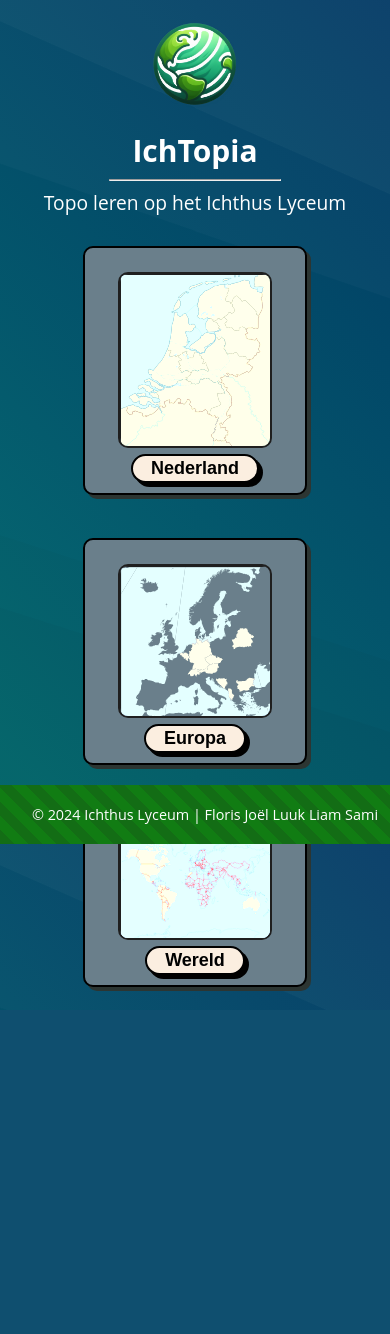
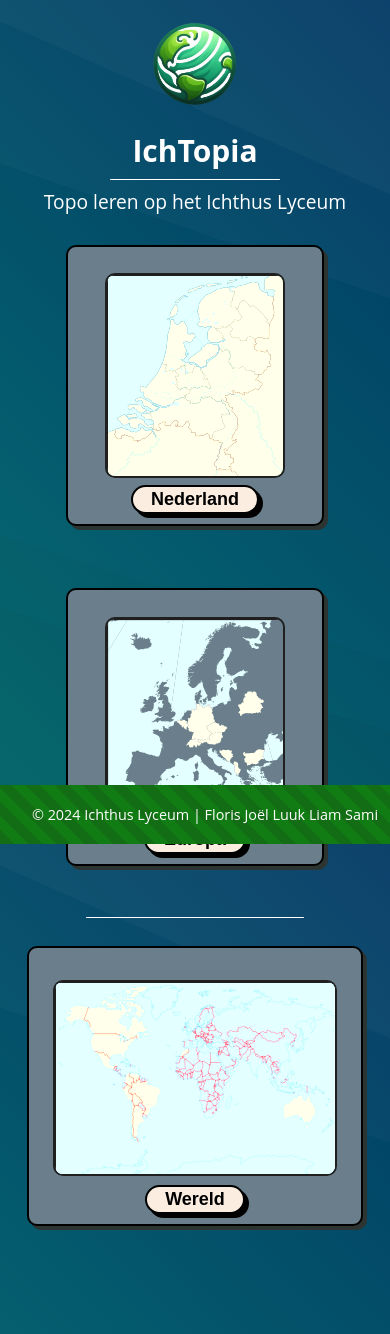
Before and after one commit to Maat8688/Ichtopia, a Flask app: page / in a window 390 px wide. Before the commit the page ends 991 px from the top, so only its background shows below. Run offline with Flask 3, Linux system fonts and the light colour scheme; some libraries are stand-ins or nearby versions.

Commit message:
mobile stuff

```diff
--- a/app/static/css/index.css
+++ b/app/static/css/index.css
@@ -1,15 +1,21 @@
 main {
-  margin: 0 5%;
   width: 90%;
   display: flex;
   flex-direction: column;
   align-items: center;
   justify-content: center;
-  height: 80%;
+  /* height: calc(100vh + 100px); */
+}
+
+body {
+  padding-bottom: 10vh;
+  display: flex;
+  flex-direction: column;
+  align-items: center;
 }
 
 html {
-  height: 100vh;
+  height: fit-content;
 }
 
 main > img {
@@ -34,10 +40,11 @@ main > img {
 
 #kaarten {
   display: flex;
+  flex-direction: column;
   gap: 20px;
-  flex-wrap: wrap;
-  width: clamp(200px, 80vw, 800px);
+  width: clamp(200px, 80vw, 700px);
   justify-content: center;
+  align-items: center;
 }
 
 .kaart {
@@ -46,6 +53,7 @@ main > img {
   display: flex;
   flex-direction: column;
   align-items: center;
+  justify-content: center;
   border: 2px solid #000000;
   box-shadow: #2c3532 4px 4px 0 0;
   color: #422800;
@@ -61,6 +69,7 @@ main > img {
   justify-content: center;
   align-items: center;
 }
+
 .kaart img {
   width: 75%;
   height: auto;
@@ -71,7 +80,43 @@ main > img {
   filter: contrast(0.8) brightness(1.2) saturate(1.4);
 }
 
-/* Button styling */
+.vertical-nesting {
+  display: flex;
+  gap: 10vw;
+  justify-content: center;
+  align-items: center;
+}
+
+.horizontal-single {
+  display: flex;
+  align-items: center;
+  justify-content: center;
+}
+
+.wide-kaart {
+  width: 50vw;
+  max-width: 45vw;
+  min-width: 550px;
+}
+
+.wide-kaart img {
+  width: 90%;
+}
+
+.margin-bottom {
+  margin-bottom: 22px;
+}
+
+#kaarten > hr {
+  width: 70%;
+  height: 1px;
+  background-color: white;
+  border: none;
+  border-radius: 10px;
+  min-width: 200px;
+  max-width: 700px;
+}
+
 button {
   background-color: #fbeee0;
   border: 2px solid #000000;
@@ -151,14 +196,12 @@ label {
   margin-right: 10px;
 }
 
-/* Input styling for better appearance */
 input[type="radio"],
 input[type="checkbox"] {
   margin-right: 5px;
   cursor: pointer;
 }
 
-/* Submit Button Styling */
 button[type="submit"] {
   background-color: #a19485;
   color: white;
@@ -175,7 +218,6 @@ button[type="submit"]:hover {
   color: black;
 }
 
-/* Close button styling */
 button.close {
   background-image: linear-gradient(to right, #f7f7f7, #ffffff);
   border: none;
@@ -223,9 +265,12 @@ footer {
 }
 
 .expanding {
-  background-color: #002244;
+  background-color: white;
   animation: pulse 4s infinite;
   min-width: 170px;
+  border: none;
+  border-radius: 10px;
+  height: 1px;
 }
 
 @keyframes pulse {
@@ -345,3 +390,35 @@ footer {
   width: 15px;
   height: 15px;
 }
+
+@media (min-width: 500px) and (max-width: 719px) {
+  .wide-kaart {
+    min-width: 400px;
+  }
+
+  #kaarten > hr {
+    display: none;
+  }
+}
+
+@media (max-width: 499px) {
+  .vertical-nesting {
+    flex-direction: column;
+  }
+
+  #kaarten > hr {
+    min-width: 100px;
+  }
+
+  .kaart {
+    min-width: 200px;
+    width: 100vw;
+    max-width: 60vw;
+  }
+
+  .wide-kaart {
+    min-width: 200px;
+    width: 80vw;
+    max-width: 100vw;
+  }
+}
--- a/app/templates/index.html
+++ b/app/templates/index.html
@@ -40,6 +40,7 @@
       <p id="SubTitle">Topo leren op het Ichthus Lyceum</p>
 
       <div id="kaarten">
+        <div class="vertical-nesting">
           <div class="kaart">
             <img
               src="{{ url_for('static', filename='img/Nederland.svg') }}"
@@ -48,7 +49,7 @@
             <button id="Nederland">Nederland</button>
           </div>
           <div class="kaart">
-          <div>
+            <div class="margin-bottom">
               <img
                 src="{{ url_for('static', filename='img/Europa.svg') }}"
                 alt="Europa"
@@ -56,13 +57,20 @@
             </div>
             <button id="Europa">Europa</button>
           </div>
-        <div class="kaart">
+        </div>
+        <hr />
+        <div class="horizontal-single">
+          <div class="kaart wide-kaart">
+            <div>
               <img
                 src="{{ url_for('static', filename='img/Wereld.svg') }}"
                 alt="Wereld"
               />
+            </div>
             <button id="Wereld">Wereld</button>
           </div>
+        </div>
+
         <!--  <div class="kaart">
           <img
             src="{{ url_for('static', filename='img/Nederland.svg') }}"
@@ -222,9 +230,7 @@
             </div>
             <label for="ClickTheCountry">Click the country</label>
           </div>
-          <div id="questionsSelect">
-
-          </div>
+          <div id="questionsSelect"></div>
           <hr />
           <button type="submit">Start</button>
         </form>
```
Lines whose indentation alone changed are shown as unchanged.
